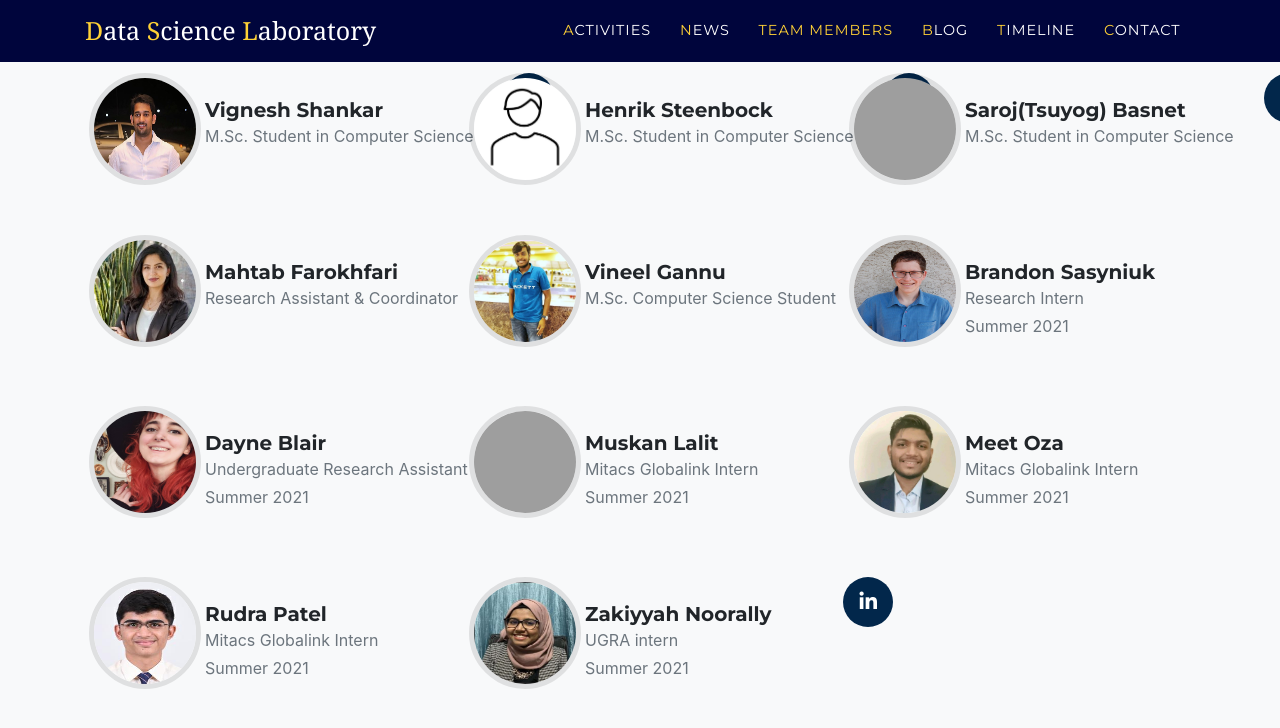
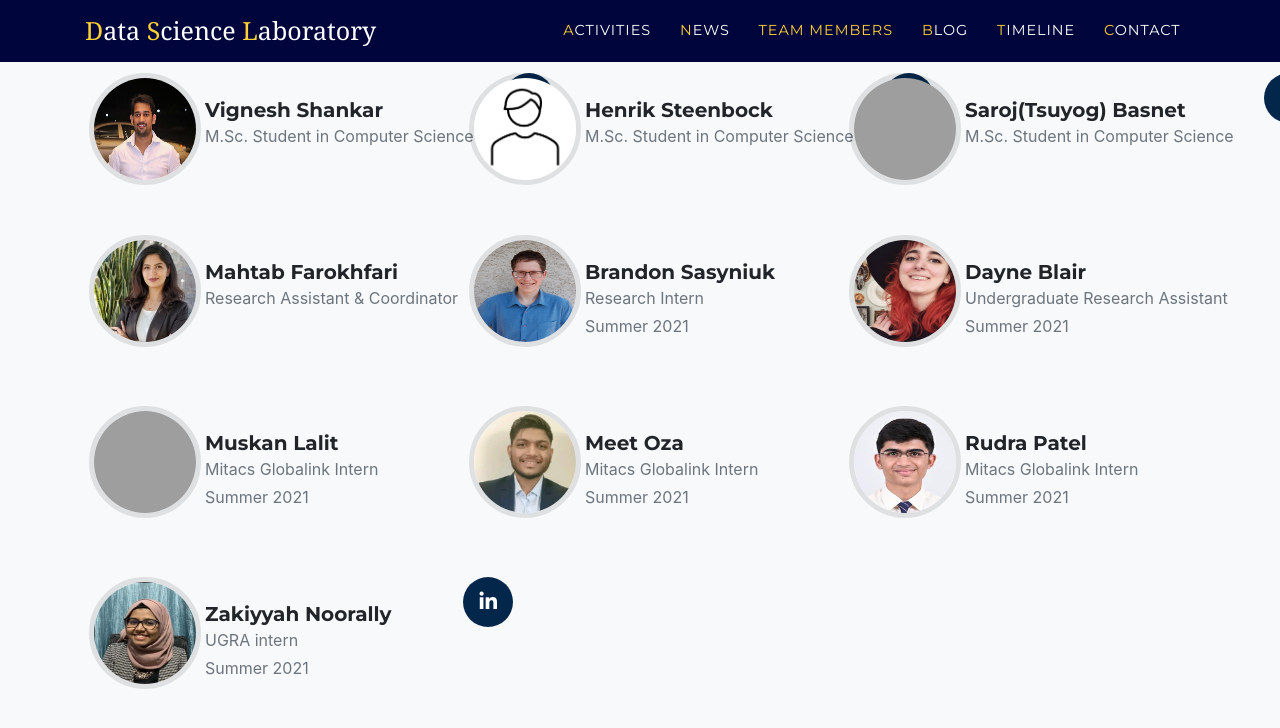
Before and after one commit to UR-DataScience/ur-datascience.github.io, a Jekyll site: the page built from index.markdown, in a window 1280 px wide and 900 px high, scrolled down 5362 px. Shown: the top 728 px of the window. Built offline with Jekyll 4.4.1, drawn with Linux system fonts in a browser that asks for light colours; nearby versions of some CDN libraries; some web fonts are replaced; grey boxes are pictures that could not be loaded.

Commit message:
Update alumni.yml
as the member requested

```diff
--- a/_data/alumni.yml
+++ b/_data/alumni.yml
@@ -63,12 +63,6 @@ members:
     link: members/mahtab
     image: assets/img/team/Mahtab_Farokhfari.jpg
 
-  - name: "Vineel Gannu"
-    role: "M.Sc. Computer Science Student"
-    time: ""
-    hover_text: "Researched on ..."
-    link: members/vineel
-    image: assets/img/team/Vineel_Gannu.jpg
 
   - name: "Brandon Sasyniuk"
     role: "Research Intern"
```
